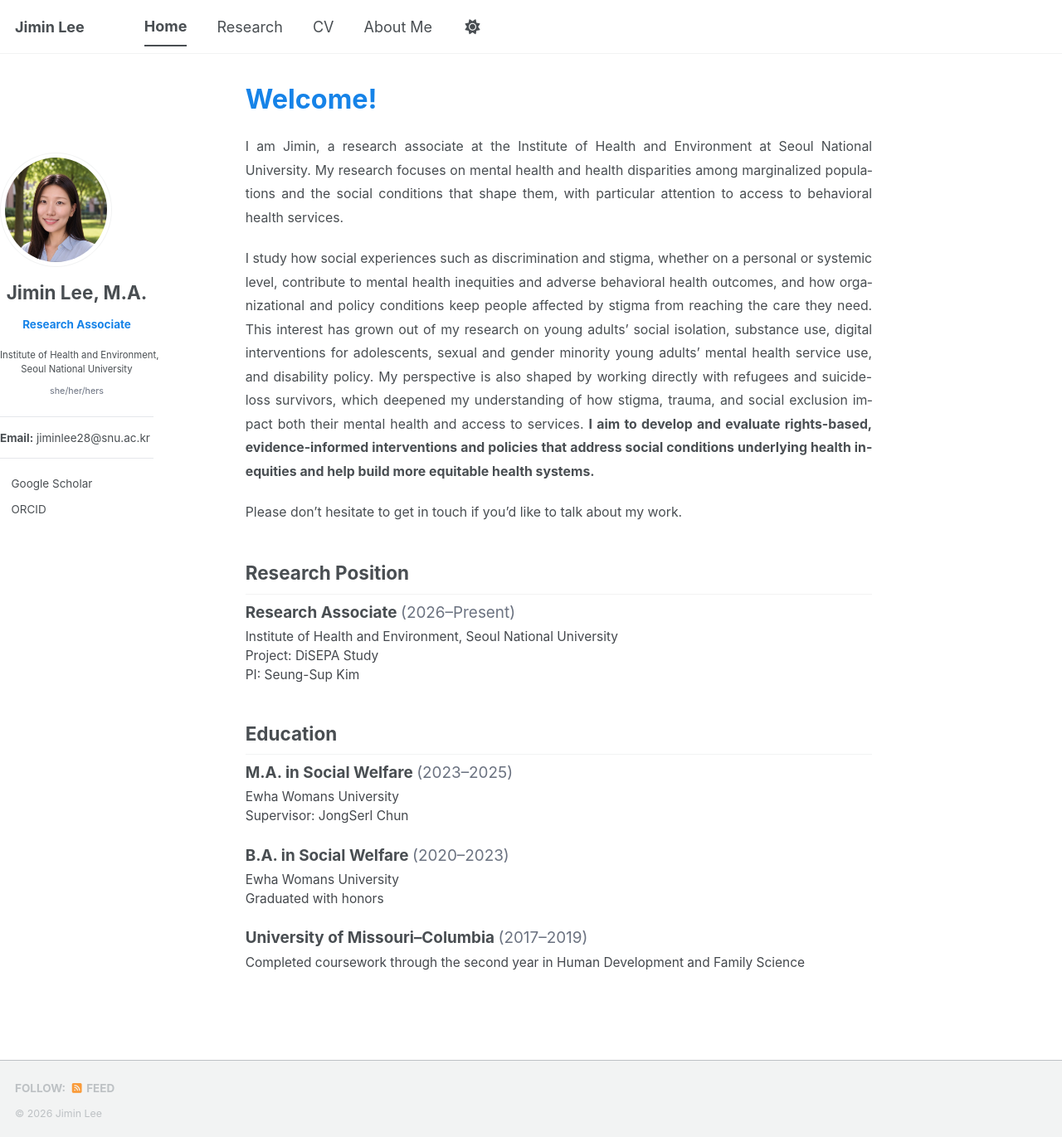
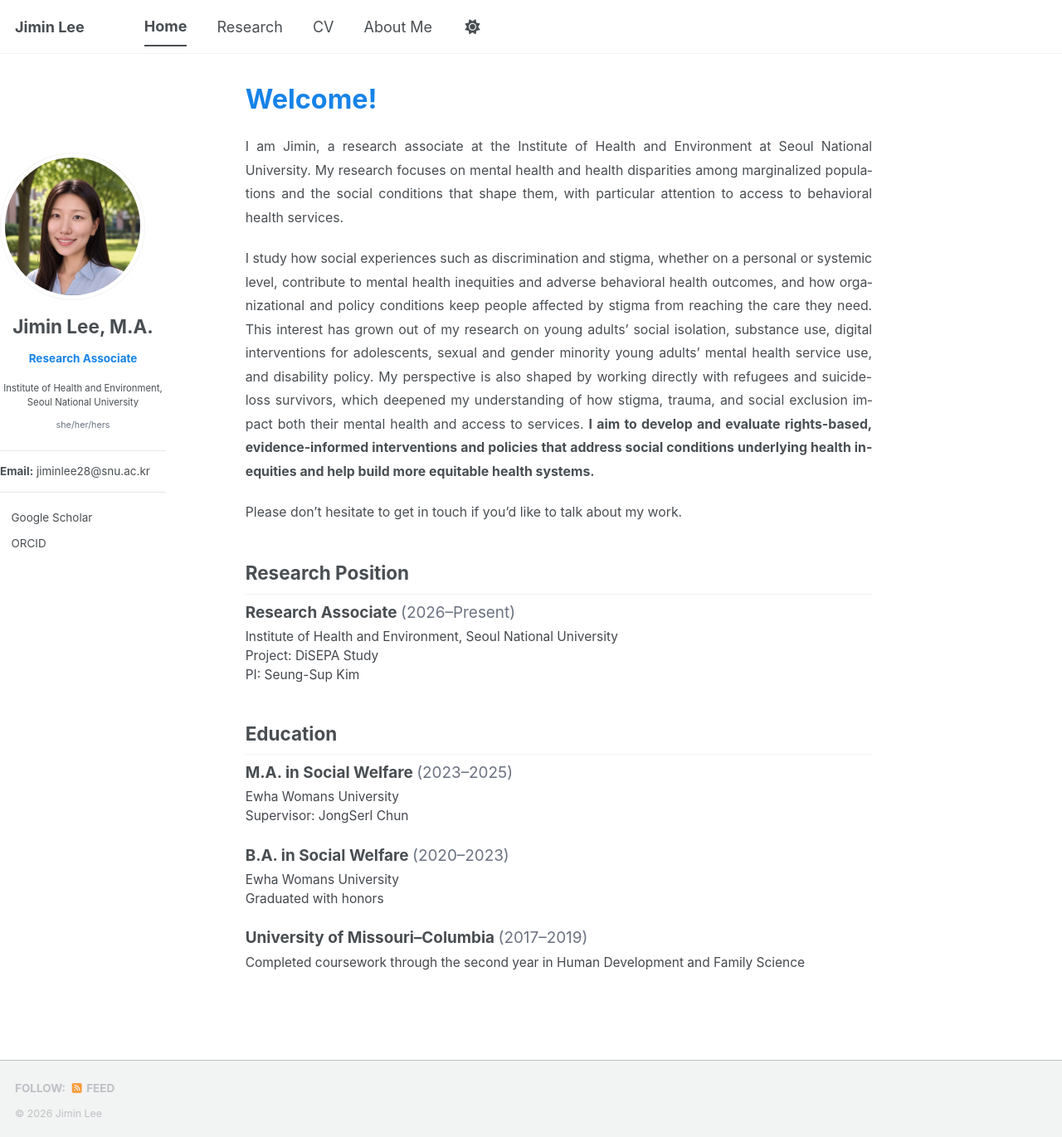
Before and after one commit to jiminlee-research/jiminlee-research.github.io, a Jekyll site: the page built from _pages/about.md, in a window 1280 px wide and 1371 px high. Shown: the whole window at 83% size. Built offline with Jekyll 4.4.1, drawn with Linux system fonts in a browser that asks for light colours; a style sheet for code colours, icons or effects is not loaded.

Commit message:
Make sidebar profile fluid so it stays centered at narrow widths
Co-Authored-By: Claude Opus 5.5 <noreply@anthropic.com>
Claude-Session: https://claude.ai/code/session_01PcjxNgqngrrHjMZQkReYzc

```diff
--- a/assets/css/main.scss
+++ b/assets/css/main.scss
@@ -74,7 +74,8 @@
   margin: .9rem 0 .8rem;
   font-size: 1.25em;
   line-height: 1.3;
-  white-space: nowrap;
+  white-space: normal;
+  text-wrap: balance;
 }
 
 .author__role {
@@ -101,7 +102,8 @@
 
 .sidebar .author__content--centered .author__affiliation {
   font-size: 0.63em;
-  white-space: nowrap;
+  white-space: normal;
+  text-wrap: balance;
 }
 
 .author__content--centered .author__pronouns {
@@ -112,21 +114,10 @@
   text-align: center;
 }
 
-/* Desktop: center the profile on the same 185px column as the Email block */
-@media (min-width: 925px) {
-  .sidebar .author__avatar,
-  .sidebar .author__content--centered {
-    width: 185px;
-  }
-
-  .sidebar .author__avatar img {
-    max-width: 135px;
-  }
-}
-
 .author__email {
   display: block;
-  width: 185px;
+  box-sizing: border-box;
+  width: 100%;
   margin: 1rem 0 !important;
   padding: .8rem 0 !important;
   border-top: 1px solid #e5e7eb;
@@ -134,7 +125,8 @@
   font-size: .9em;
   line-height: 1.6;
   text-align: left;
-  white-space: nowrap !important;
+  white-space: normal !important;
+  overflow-wrap: anywhere;
 }
 
 .author__email a {
```
